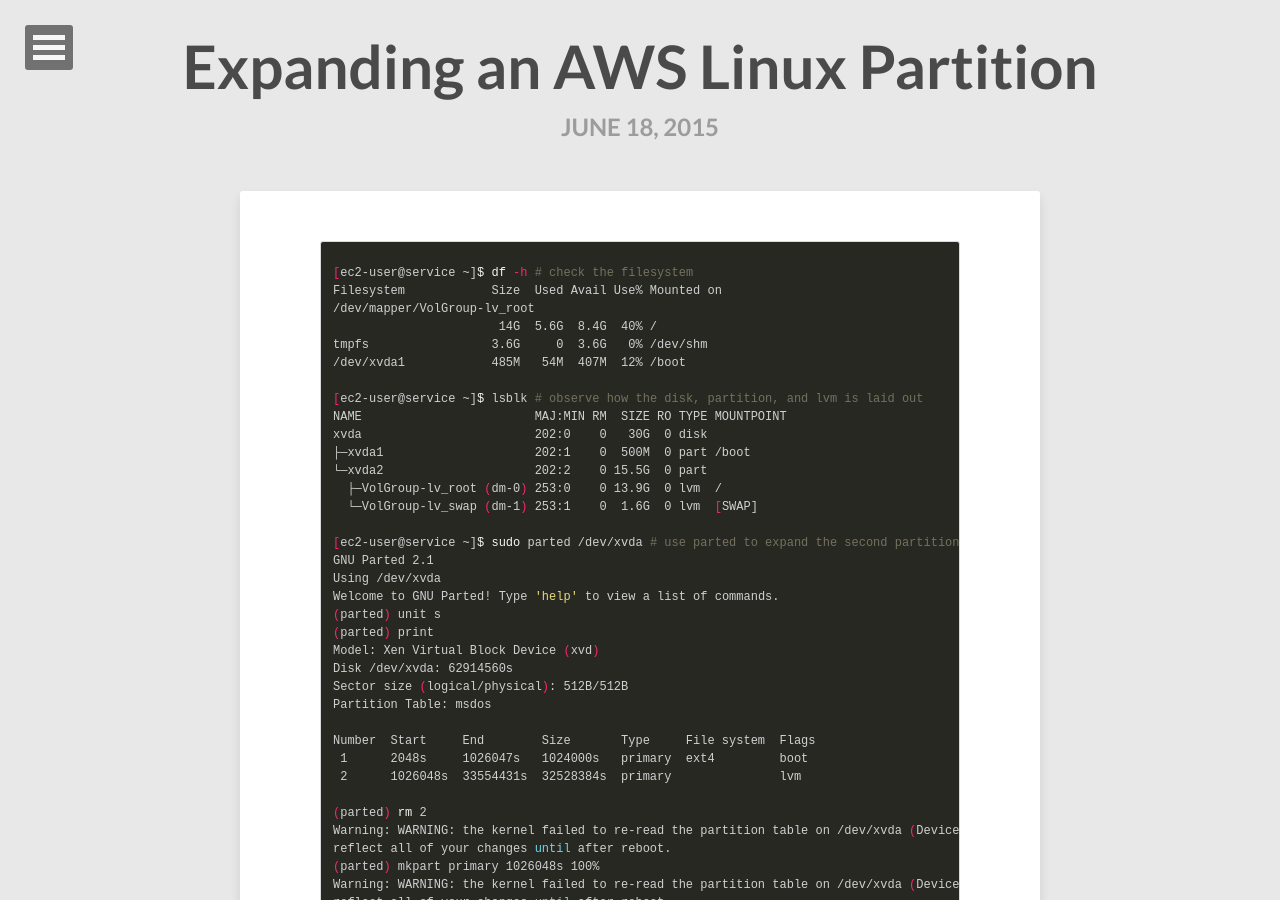
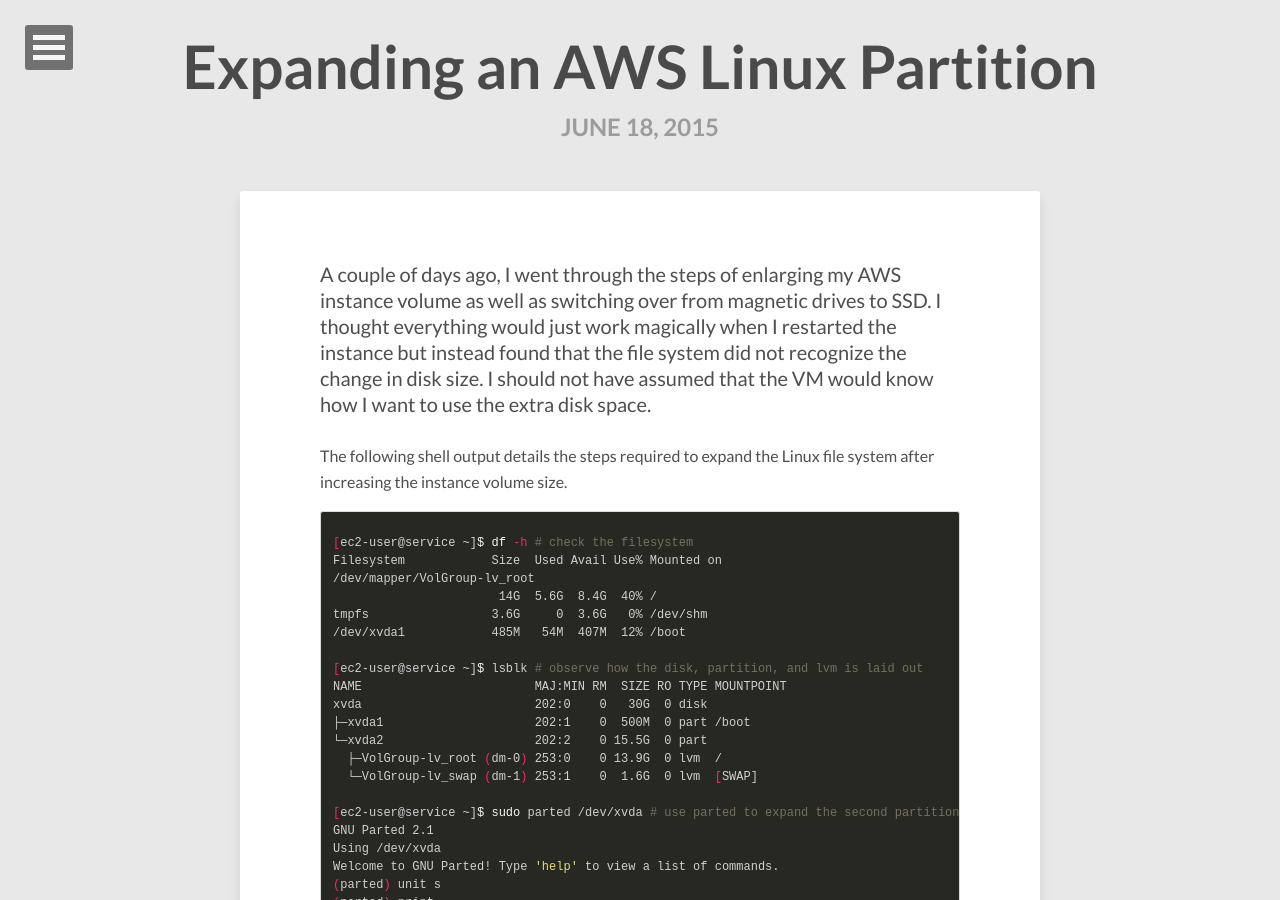
Before and after one commit to alfredgamulo/alfredgamulo.github.io, a Jekyll site: the page built from _posts/2015-06-18-expand-a-linux-partition-on-aws.md, in a window 1280 px wide and 900 px high. Built offline with Jekyll 4.4.1, drawn with Linux system fonts in a browser that asks for light colours; nearby versions of some CDN libraries; comment, search, counter and statistics services are not loaded.

Commit message:
adding comments about aws linux partitions

```diff
--- a/_posts/2015-06-18-expand-a-linux-partition-on-aws.md
+++ b/_posts/2015-06-18-expand-a-linux-partition-on-aws.md
@@ -5,6 +5,10 @@
 tags: [code]
 modified: 2015-06-18
 ---
+
+A couple of days ago, I went through the steps of enlarging my AWS instance volume as well as switching over from magnetic drives to SSD. I thought everything would just work magically when I restarted the instance but instead found that the file system did not recognize the change in disk size. I should not have assumed that the VM would know how I want to use the extra disk space.
+
+The following shell output details the steps required to expand the Linux file system after increasing the instance volume size.
 
 {% highlight Bash shell scripts %}
 
```
